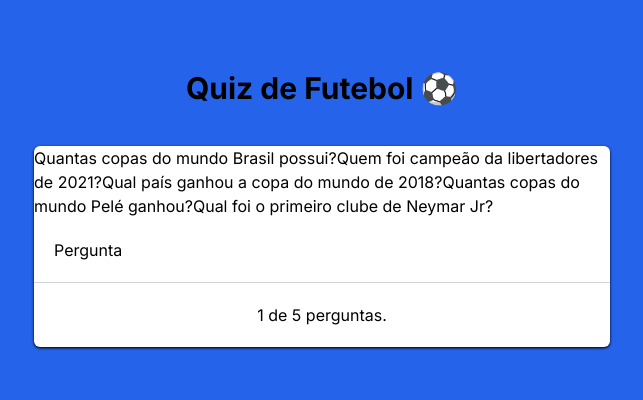
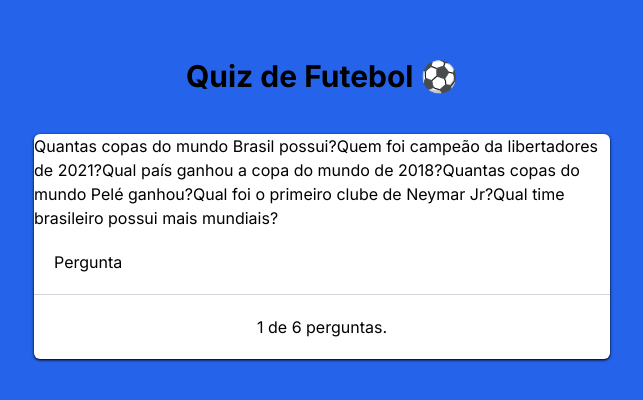
Before and after one commit to Jeanlerson/estudando-React, a Next.js app in the folder react-estudando/: page / in a window 1280 px wide. Shown: the part 212-612 px from the top of the page, without its empty margins (318-961 px from the left). Built offline with nearby package versions, Linux system fonts and the light colour scheme.

Commit message:
add-pergunta

```diff
--- a/react-estudando/src/data/questionsList.ts
+++ b/react-estudando/src/data/questionsList.ts
@@ -50,5 +50,15 @@
             'PSG'
         ],
         answer: 1
+    },
+    {
+        question: 'Qual time brasileiro possui mais mundiais?',
+        options: [
+            'Flamengo',
+            'São Paulo',
+            'Palmeiras',
+            'Santos'
+        ],
+        answer: 1
     }
 ]
```
